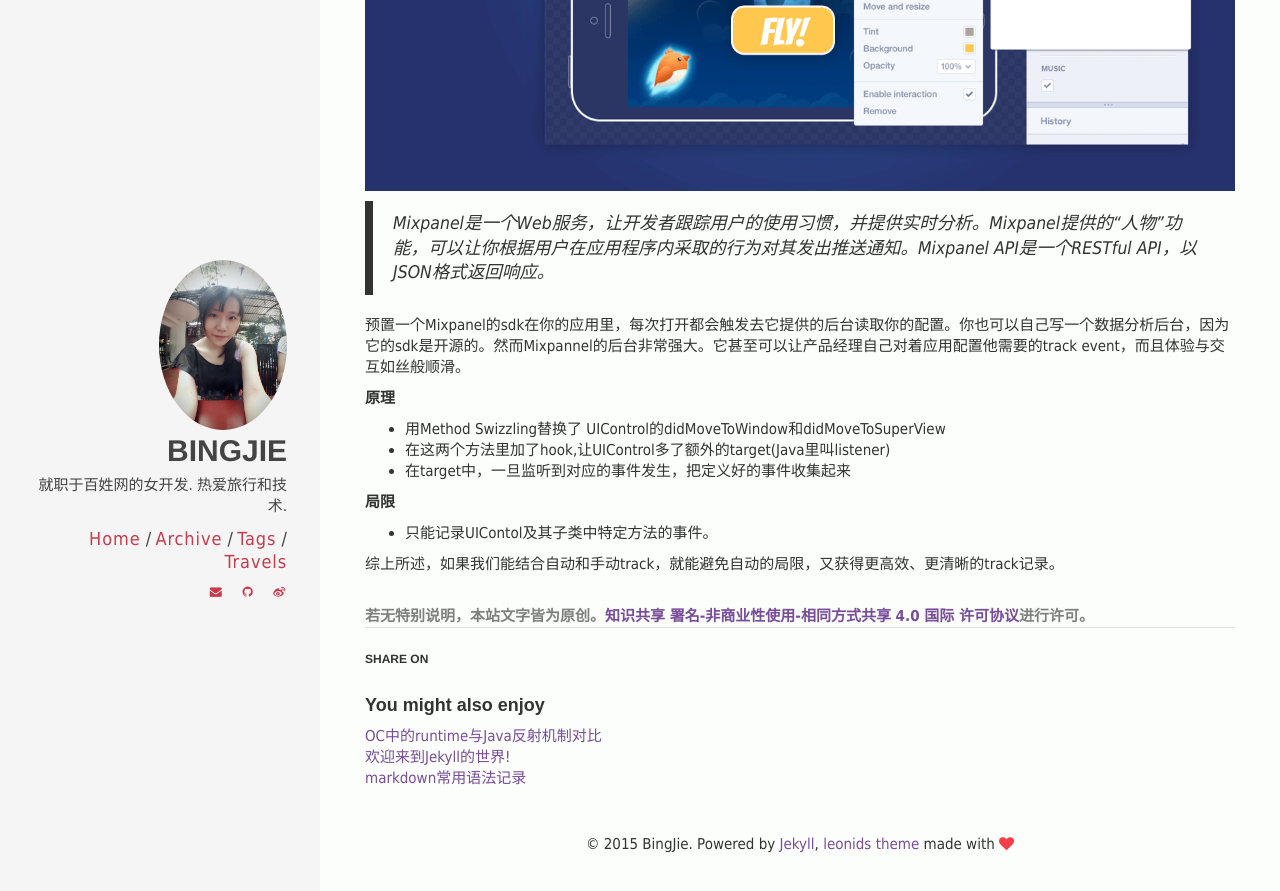
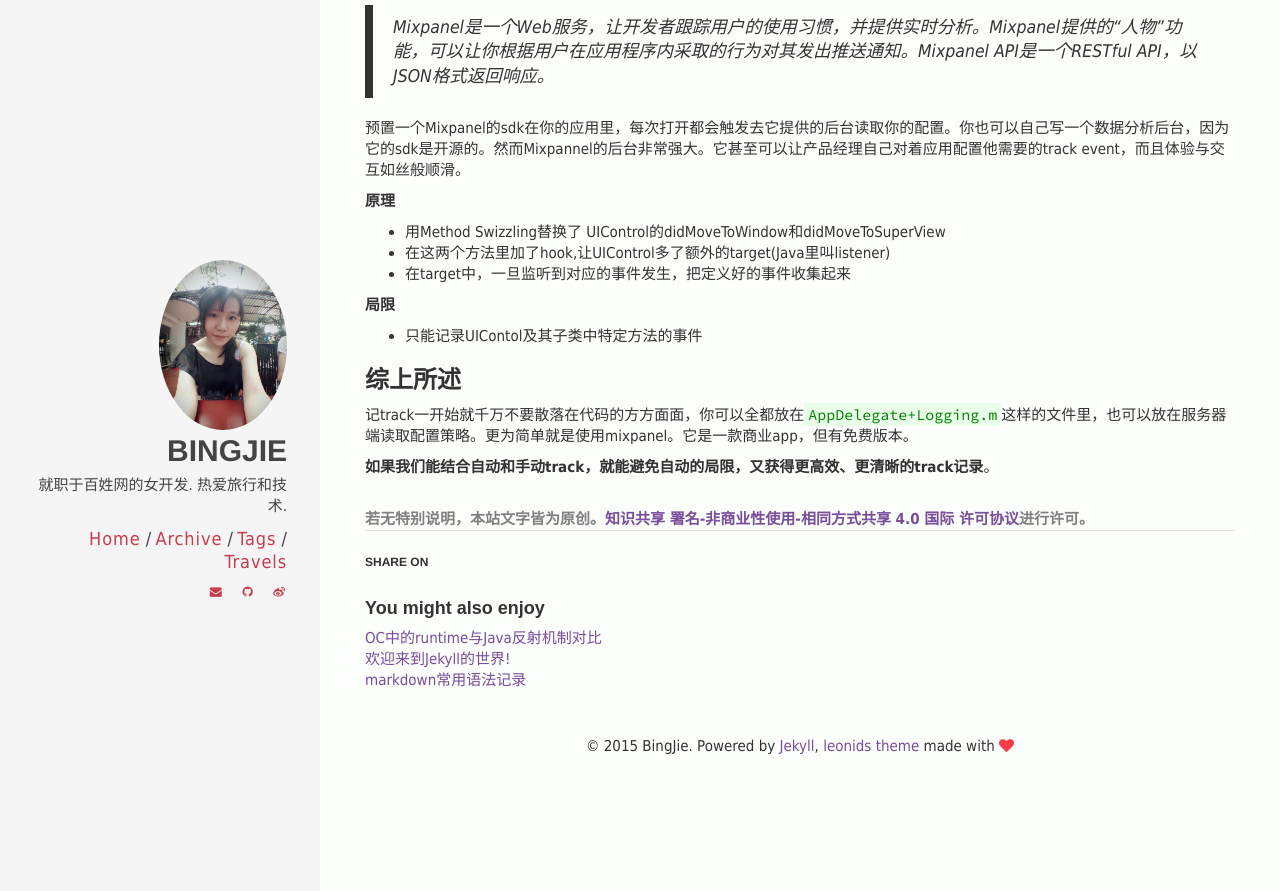
Before and after one commit to chaojimiaomiao/chaojimiaomiao.github.io, a Jekyll site: the page built from _posts/2015-11-05-OC中aspect切面编程应用.md, in a window 1280 px wide and 900 px high, scrolled down 4677 px. Shown: the top 891 px of the window. Built offline with Jekyll 4.4.1, drawn with Linux system fonts in a browser that asks for light colours; comment, search, counter and statistics services are not loaded; after the commit the page ends 5479 px from its top, so only the background shows below that.

Commit message:
改一下图片和文章。

```diff
--- a/_posts/2015-11-05-OC中aspect切面编程应用.md
+++ b/_posts/2015-11-05-OC中aspect切面编程应用.md
@@ -176,7 +176,7 @@ for (NSString *className in eventConfigs) {
 <hr>
 
 #### Mixpannel
-![image]({{ site.url }}/img/mixpanel.jpg)
+![image]({{ site.url }}/img/mixpanel.jpg=900x)
 
 > Mixpanel是一个Web服务，让开发者跟踪用户的使用习惯，并提供实时分析。Mixpanel提供的“人物”功能，可以让你根据用户在应用程序内采取的行为对其发出推送通知。Mixpanel API是一个RESTful API，以JSON格式返回响应。
 
@@ -190,9 +190,14 @@ for (NSString *className in eventConfigs) {
 
 <strong> 局限</strong>
 
-* 只能记录UIContol及其子类中特定方法的事件。
+* 只能记录UIContol及其子类中特定方法的事件
 
-综上所述，如果我们能结合自动和手动track，就能避免自动的局限，又获得更高效、更清晰的track记录。
+### 综上所述
+
+记track一开始就千万不要散落在代码的方方面面，你可以全都放在`AppDelegate+Logging.m`这样的文件里，也可以放在服务器端读取配置策略。更为简单就是使用mixpanel。它是一款商业app，但有免费版本。
+
+__如果我们能结合自动和手动track，就能避免自动的局限，又获得更高效、更清晰的track记录__。
+
 
 
 <!-- <strong>显示已配置区域：</strong>
```
Also changed, not shown: img/mixpanel.jpg.
